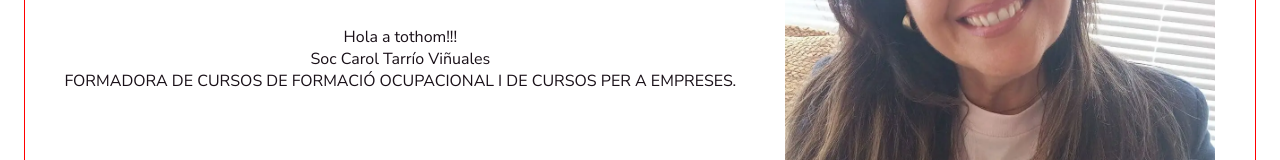
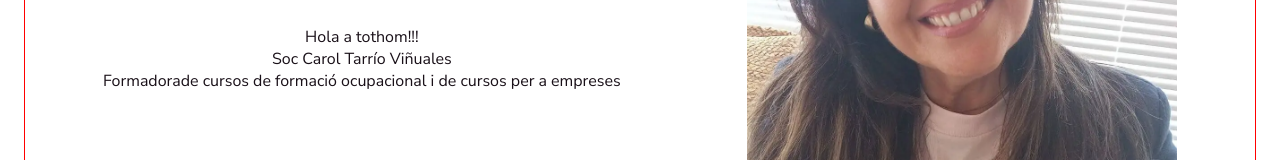
Before and after one commit to ElenaWebDev984/cv_carol, a React (Vite) app: page / in a window 1280 px wide. Shown: the part 312-472 px from the top of the page. Built offline with nearby package versions, Linux system fonts and the light colour scheme.

Commit message:
updated text

```diff
--- a/src/layout/sections/main/Main.tsx
+++ b/src/layout/sections/main/Main.tsx
@@ -13,7 +13,7 @@ export const Main = () => {
                     <div>
                         <p>Hola a tothom!!!</p>
                         <span>Soc Carol Tarrío Viñuales</span>
-                        <p><span>FORMADORA</span> DE CURSOS DE FORMACIÓ OCUPACIONAL I DE CURSOS PER A EMPRESES.</p>
+                        <p><span>Formadora</span>de cursos de formació ocupacional i de cursos per a empreses</p>
                     </div>
 
                     <Photo src={photo} alt="photo"/>
@@ -24,5 +24,5 @@ export const Main = () => {
 };
 
 const StyledMain = styled.section`
-    min-height: 100vh;
+
 `
```
